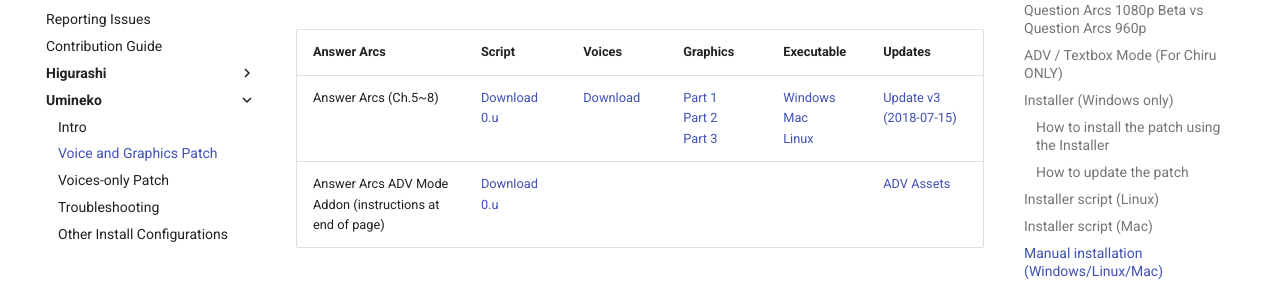
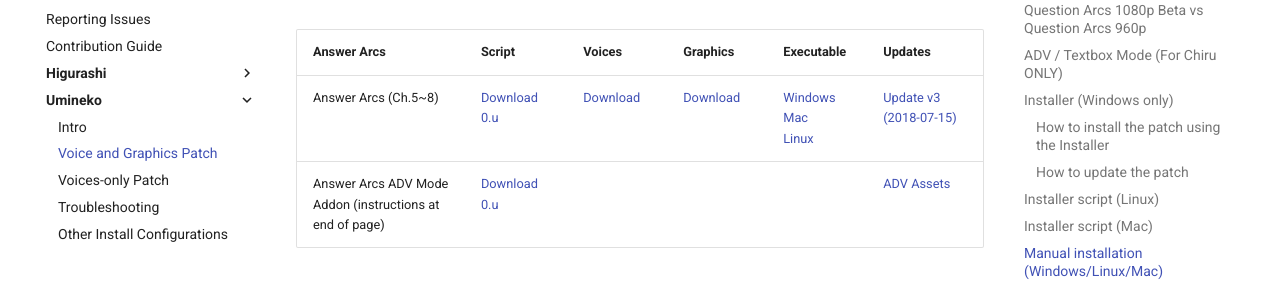
Before and after one commit to 07th-mod/wiki, an MkDocs documentation site: the page built from docs/Umineko/Umineko-Part-1---Voice-and-Graphics-Patch.md, in a window 1280 px wide and 900 px high, scrolled down 4917 px. Shown: the part 170-452 px from the top of the window. Built offline with MkDocs 1.6.1 and Material for MkDocs 9.7.7, drawn with Linux system fonts in a browser that asks for light colours.

Commit message:
Umineko Answer - Use single graphics archive instead of 3 parts

```diff
--- a/docs/Umineko/Umineko-Part-1---Voice-and-Graphics-Patch.md
+++ b/docs/Umineko/Umineko-Part-1---Voice-and-Graphics-Patch.md
@@ -179,7 +179,7 @@
 <td>Answer Arcs (Ch.5~8)</td>
 <td><a href="http://07th-mod.com/download.php?repository=umineko-answer&file=master/0.utf">Download 0.u</td>
 <td><a href="https://07th-mod.com/Bern/UminekoChiru-Voices.7z">Download</a></td>
-<td><a href="https://07th-mod.com/Bern/UminekoChiru-Graphics.7z.001">Part 1</a> <br> <a href="https://07th-mod.com/Bern/UminekoChiru-Graphics.7z.002">Part 2</a> <br> <a href="https://07th-mod.com/Bern/UminekoChiru-Graphics.7z.003">Part 3</a></td>
+<td><a href="https://07th-mod.com/Bern/UminekoChiru-Graphics.7z">Download</a></td>
 <td><a href="https://07th-mod.com/Bern/Umineko5to8.exe">Windows</a> <br> <a href="https://07th-mod.com/Bern/0utf_Umineko5to8.app.zip">Mac</a> <br> <a href="https://07th-mod.com/Bern/Umineko5to8">Linux</a></td>
 <td><a href="https://07th-mod.com/Bern/UminekoChiru-Update-v3_2018_07_15.zip">Update v3 (2018-07-15)</a></td>
 </tr>
```
